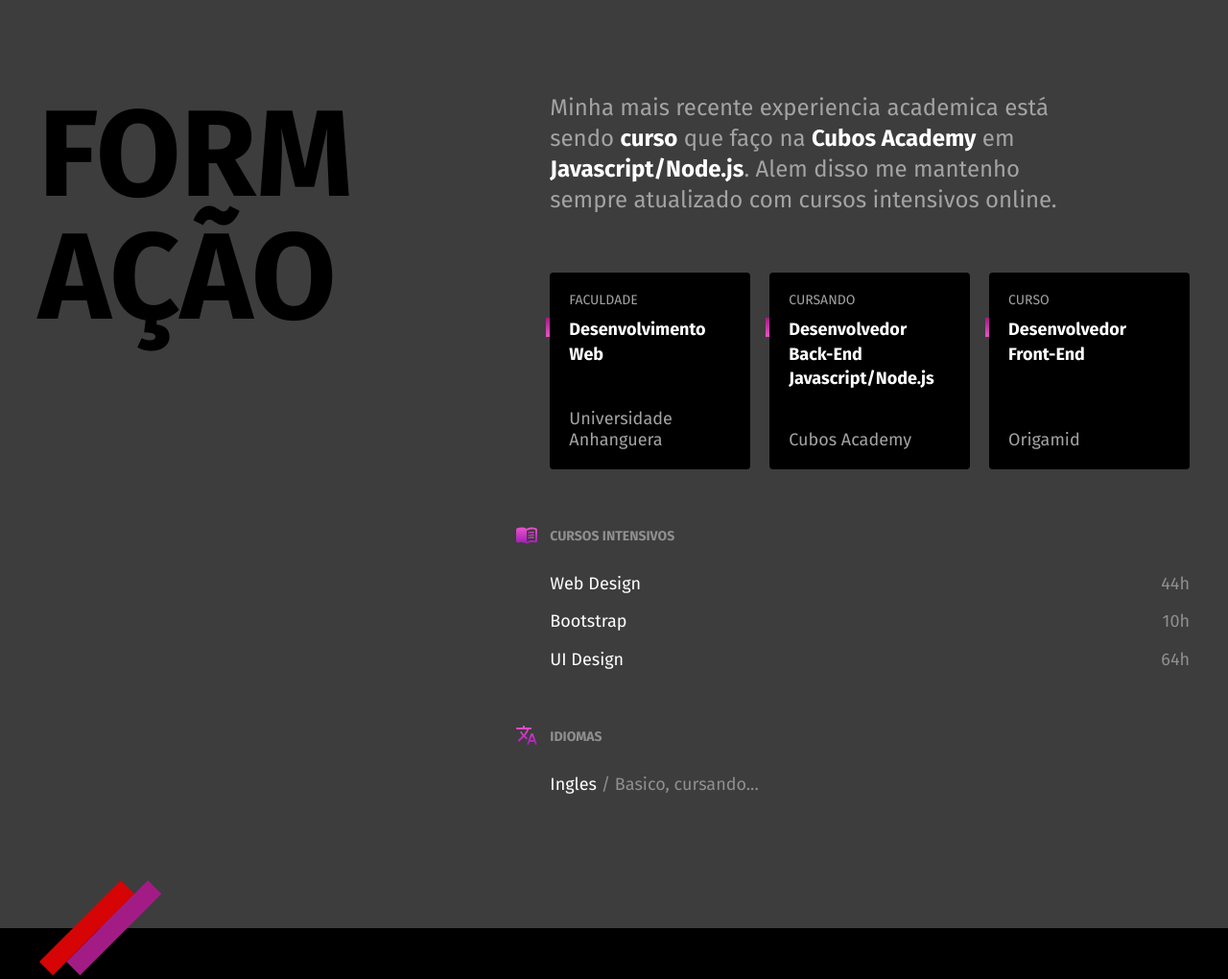
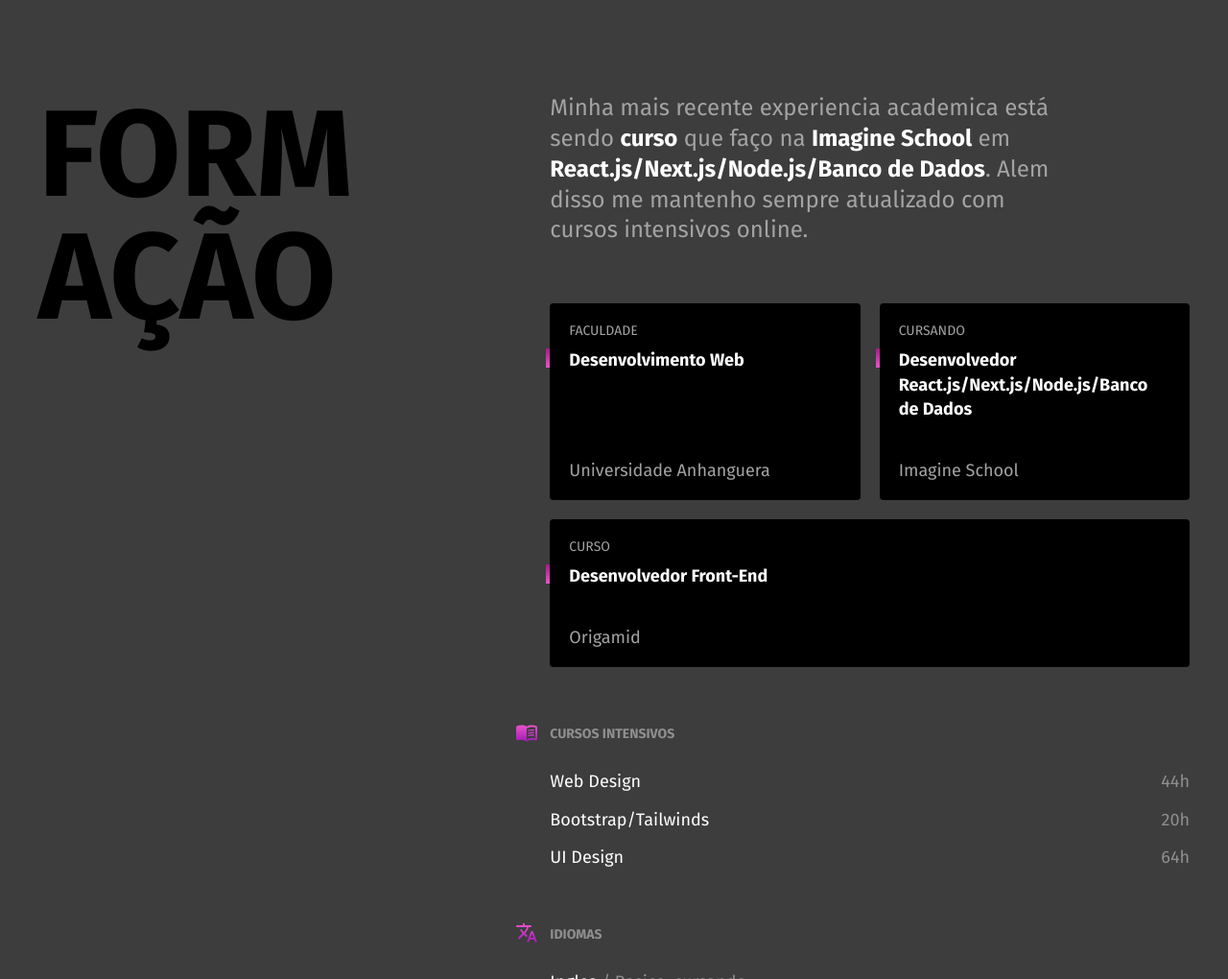
Before and after one commit to alessandrocrispim/alessandrocurriculo.github.io, a plain HTML site: page index.html in a window 1280 px wide. Shown: the part 1780-2800 px from the top of the page at 96% size. Drawn offline with Linux system fonts and the light colour scheme.

Commit message:
front end

```diff
--- a/index.html
+++ b/index.html
@@ -51,7 +51,7 @@
         <p class="experiencia-texto fadeInDown" data-anime="600">
             <strong>Alessandro Alves Crispim.</strong> <br>
            Desenvolvedor Front-End Junior,
-           cursando <strong>React/Next</strong>  e também desenvolvo pequenos projetos como o Caravan, Flex-Turismo, DioFlix entre outros... utilizando <strong>HTML</strong> , <strong>CSS</strong> e <strong>Javascript</strong>. E projetos <strong>UI Design</strong> em figma.
+           cursando <strong>React.js/Next.js/Node.js</strong>  e também desenvolvo pequenos projetos como o Caravan, Flex-Turismo, DioFlix entre outros... utilizando <strong>HTML</strong> , <strong>CSS</strong> e <strong>Javascript</strong>. E projetos <strong>UI Design</strong> em figma.
         </p>
 
         <div class="empresa">
@@ -114,8 +114,8 @@
         <div>
           <p class="formacao-texto">
             Minha mais recente experiencia academica está sendo
-            <strong>curso</strong> que faço na <strong>Cubos Academy</strong> em
-            <strong>Javascript/Node.js</strong>. Alem disso me mantenho sempre atualizado
+            <strong>curso</strong> que faço na <strong>Imagine School</strong> em
+            <strong>React.js/Next.js/Node.js/Banco de Dados</strong>. Alem disso me mantenho sempre atualizado
             com cursos intensivos online.
           </p>
 
@@ -127,8 +127,8 @@
             </li>
             <li class="faculdade">
               <span class="faculdade-tipo">Cursando</span>
-              <h3 class="faculdade-curso">Desenvolvedor Back-End Javascript/Node.js</h3>
-              <span class="faculdade-instituicao">Cubos Academy</span>
+              <h3 class="faculdade-curso">Desenvolvedor React.js/Next.js/Node.js/Banco de Dados</h3>
+              <span class="faculdade-instituicao">Imagine School</span>
             </li>
             <li class="faculdade">
               <span class="faculdade-tipo">Curso</span>
@@ -143,7 +143,7 @@
               <h3>Cursos Intensivos</h3>
               <ul>
                 <li>Web Design<span>44h</span></li>
-                <li>Bootstrap<span>10h</span></li>
+                <li>Bootstrap/Tailwinds<span>20h</span></li>
                 <li>UI Design<span>64h</span></li>
               </ul>
             </div>
```
